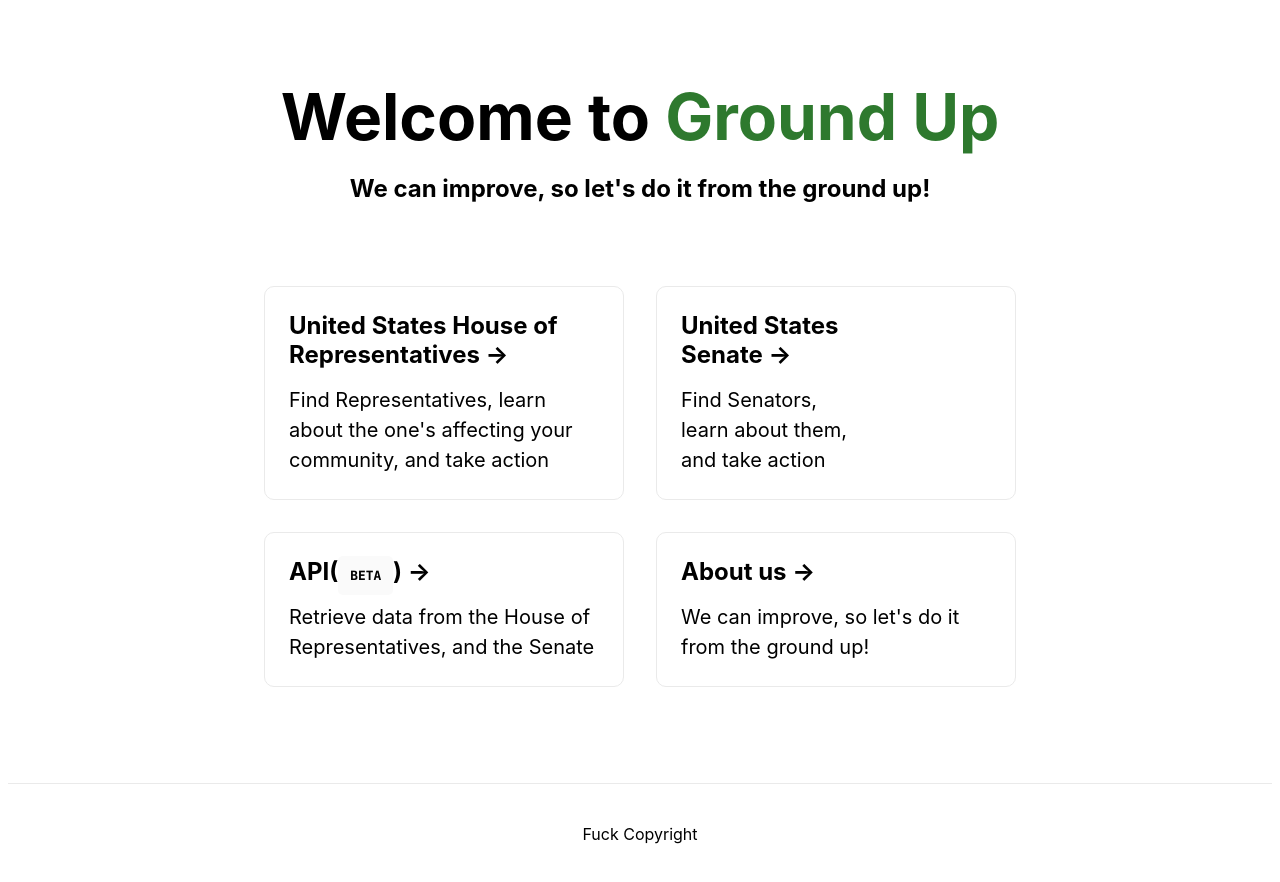
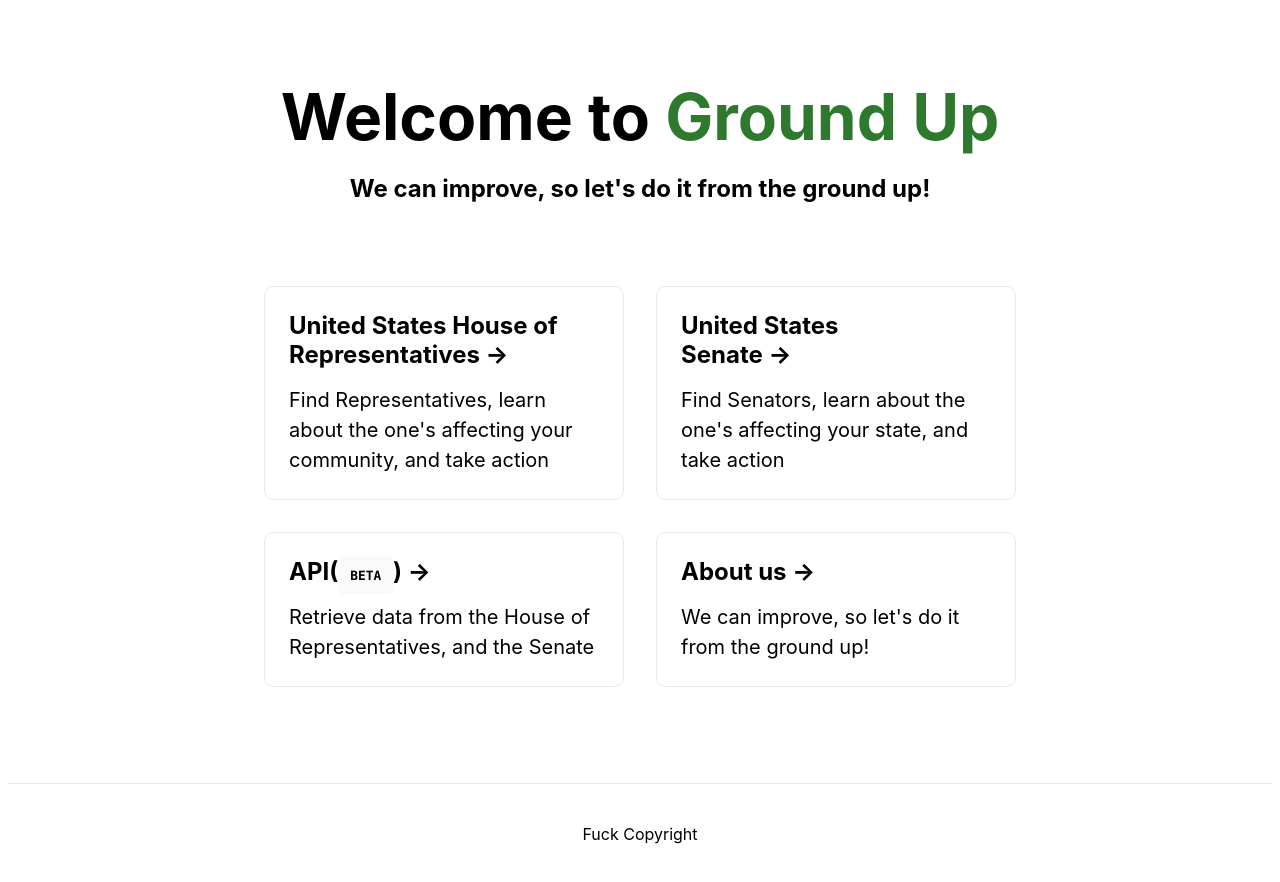
Before and after one commit to jmrada14/ground-up-v1, a Next.js app: page / in a window 1280 px wide. Built offline with nearby package versions, Linux system fonts and the light colour scheme.

Commit message:
filter by state

```diff
--- a/pages/index.js
+++ b/pages/index.js
@@ -41,9 +41,8 @@ export default function Home() {
             }
             description={
               <p>
-                Find Senators,
-                <br /> learn about them,
-                <br /> and take action
+                Find Senators, learn about the one's affecting your state, and
+                take action
               </p>
             }
             route="/senate"
```
